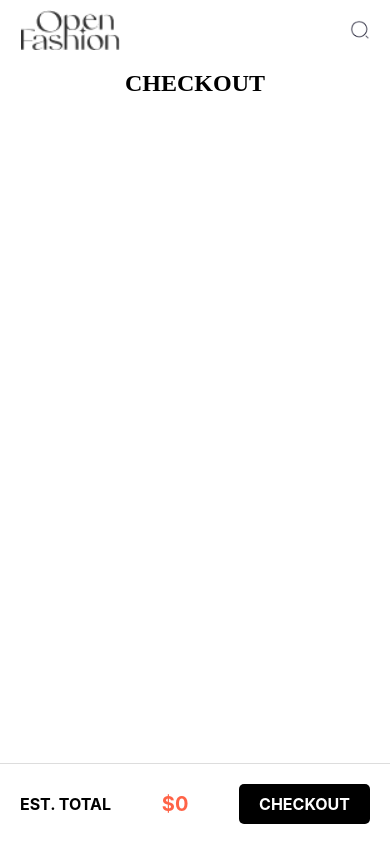
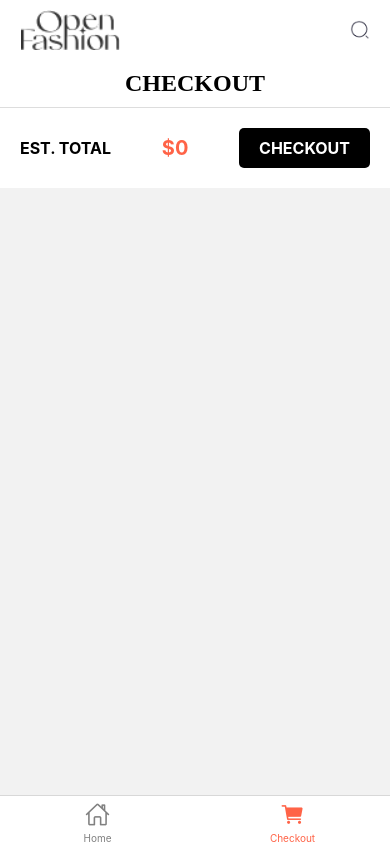
Before and after one commit to bakorx/rn-assignment6-11279787, a React Native app in the folder clothingApp/: screen /Checkout in a window 390 px wide. Built offline with nearby package versions, Linux system fonts and the light colour scheme.

Commit message:
added bottom tab navigator to navigate between the two pages

```diff
--- a/clothingApp/AppNavigator.js
+++ b/clothingApp/AppNavigator.js
@@ -1,20 +1,43 @@
 import React from 'react';
 import { NavigationContainer } from '@react-navigation/native';
-import { createStackNavigator } from '@react-navigation/stack';
+import { createBottomTabNavigator } from '@react-navigation/bottom-tabs';
 import ProductList from './components/ProductList';
 import Checkout from './components/Checkout';
+import { Ionicons } from '@expo/vector-icons'; // You can use any icon library
 
-const Stack = createStackNavigator();
+const Tab = createBottomTabNavigator();
 
 const AppNavigator = () => (
   <NavigationContainer>
-    <Stack.Navigator
+    <Tab.Navigator
       initialRouteName="ProductList"
-      screenOptions={{ headerShown: false }}
+      screenOptions={({ route }) => ({
+        tabBarIcon: ({ focused, color, size }) => {
+          let iconName;
+
+          if (route.name === 'ProductList') {
+            iconName = focused ? 'home' : 'home-outline';
+          } else if (route.name === 'Checkout') {
+            iconName = focused ? 'cart' : 'cart-outline';
+          }
+
+          return <Ionicons name={iconName} size={size} color={color} />;
+        },
+        tabBarActiveTintColor: 'tomato',
+        tabBarInactiveTintColor: 'gray',
+      })}
     >
-      <Stack.Screen name="ProductList" component={ProductList} />
-      <Stack.Screen name="Checkout" component={Checkout} />
-    </Stack.Navigator>
+      <Tab.Screen
+        name="ProductList"
+        component={ProductList}
+        options={{ headerShown: false, title: 'Home' }}
+      />
+      <Tab.Screen
+        name="Checkout"
+        component={Checkout}
+        options={{ headerShown: false, title: 'Checkout' }}
+      />
+    </Tab.Navigator>
   </NavigationContainer>
 );
 
--- a/clothingApp/components/checkout.js
+++ b/clothingApp/components/checkout.js
@@ -1,5 +1,5 @@
 import React from 'react';
-import { View, Text, Image, TouchableOpacity, StyleSheet, FlatList } from 'react-native';
+import { View, Text, Image, TouchableOpacity, StyleSheet, FlatList, SafeAreaView } from 'react-native';
 import { useDispatch, useSelector } from 'react-redux';
 import { removeItemFromCart } from '../redux/actions';
 
@@ -26,6 +26,7 @@ const Checkout = () => {
   };
 
   return (
+    <SafeAreaView style={styles.safeArea}>
       <View style={styles.container}>
         <View style={styles.header}>
           <Image source={require('../assets/Logo.png')} style={styles.logo} />
@@ -48,6 +49,7 @@ const Checkout = () => {
           </TouchableOpacity>
         </View>
       </View>
+      </SafeAreaView>
   );
 };
 
--- a/clothingApp/package.json
+++ b/clothingApp/package.json
@@ -9,8 +9,10 @@
     "web": "expo start --web"
   },
   "dependencies": {
+    "@react-navigation/bottom-tabs": "^6.6.0",
     "@react-navigation/native": "^6.1.17",
-    "@react-navigation/stack": "^6.3.29",
+    "@react-navigation/native-stack": "^6.10.0",
+    "@react-navigation/stack": "^6.4.0",
     "expo": "~51.0.17",
     "expo-status-bar": "~1.12.1",
     "react": "18.2.0",
```
Also changed, not shown: 1 other file (tests, documents, lock files or other folders). Lines whose indentation alone changed are shown as unchanged.
